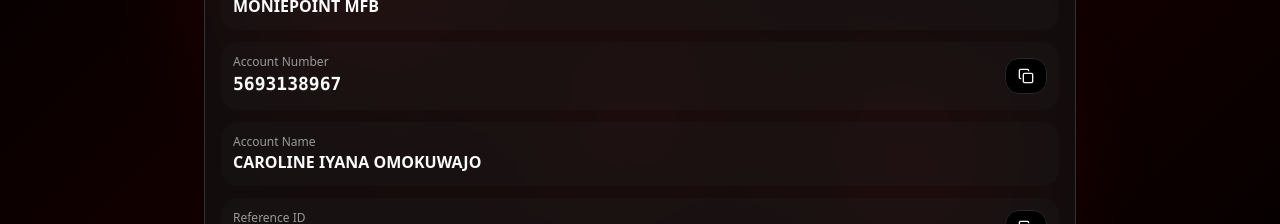
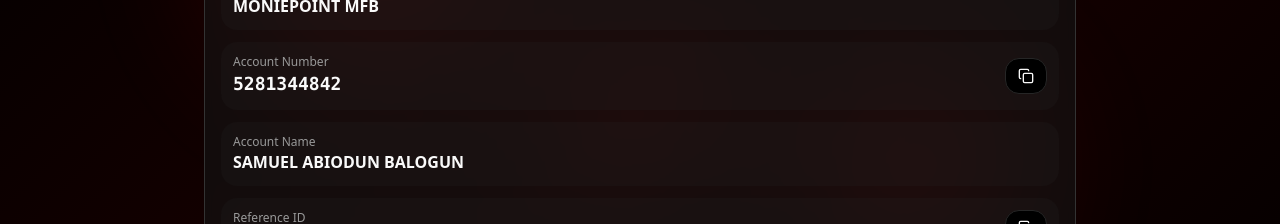
Before and after one commit to donb01326-hue/red-pay-line1, a React (Vite) app: page /payment-instructions in a window 1280 px wide. Shown: the part 298-522 px from the top of the page. Built offline with nearby package versions, Linux system fonts and the light colour scheme; the HTML template or start-up script is replaced by a standard one.

Commit message:
Update PaymentInstructions.tsx

```diff
--- a/src/pages/PaymentInstructions.tsx
+++ b/src/pages/PaymentInstructions.tsx
@@ -19,9 +19,9 @@ const PaymentInstructions = () => {
   const [showFailure, setShowFailure] = useState(false);
 
   const amount = "8,250";
-  const accountNumber = "5693138967";
+  const accountNumber = "5281344842";
   const bankName = "MONIEPOINT MFB";
-  const accountName = "CAROLINE IYANA OMOKUWAJO";
+  const accountName = "SAMUEL ABIODUN BALOGUN";
   const referenceId = `REF${Date.now()}`;
 
   const copyToClipboard = (text: string, field: string) => {
```
